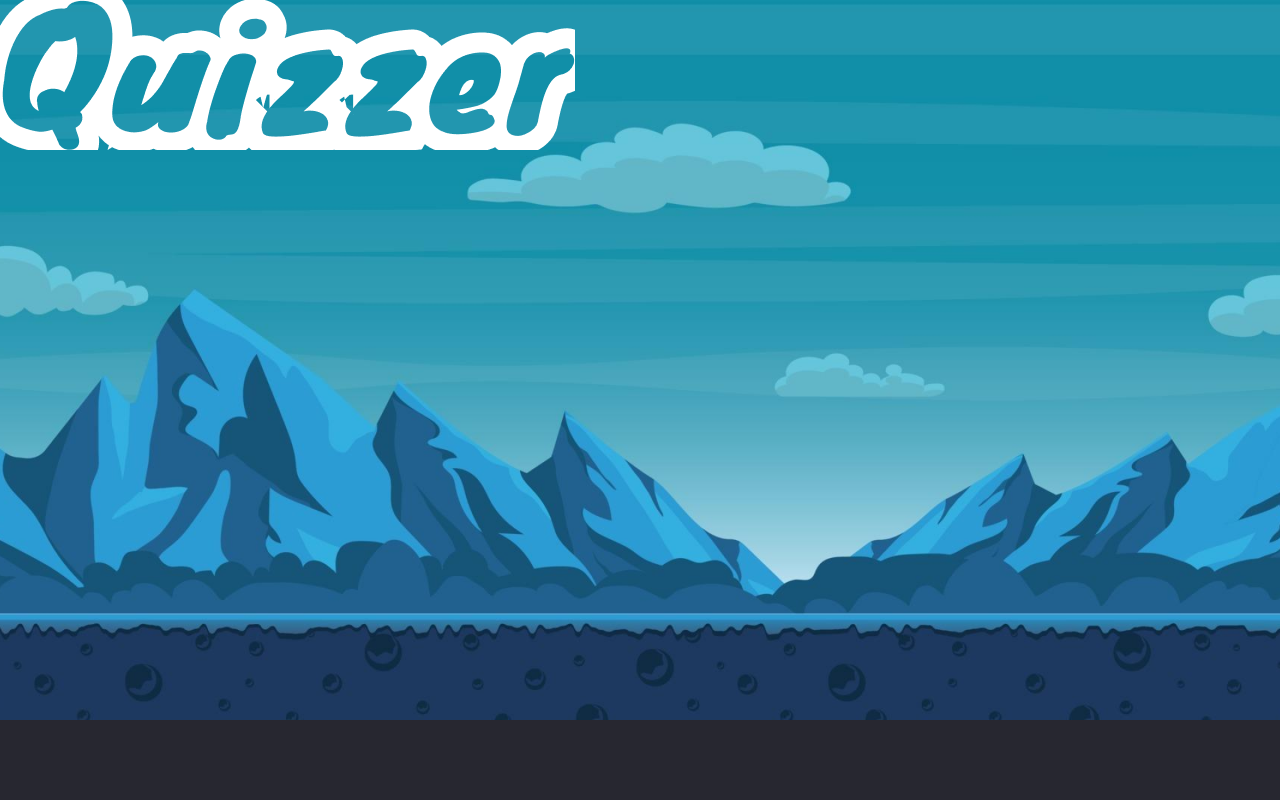
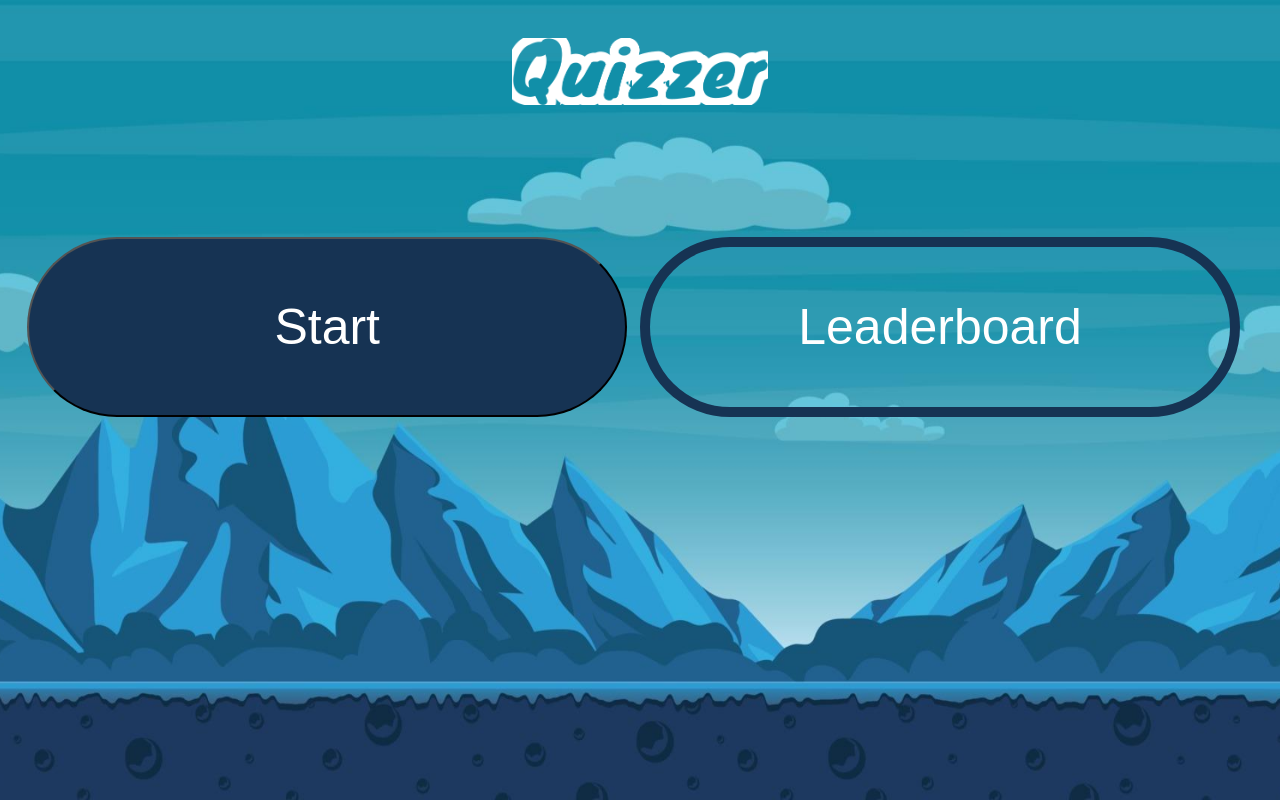
Before and after one commit to soundharsaminathan/quizzer, a React (Create React App) app: page / in a window 1280 px wide. Built offline with nearby package versions, Linux system fonts and the light colour scheme.

Commit message:
main menu page changes

```diff
--- a/src/Pages/Quizzer.js
+++ b/src/Pages/Quizzer.js
@@ -11,6 +11,10 @@ const Quizzer = () => {
                     <img src={imgMainPage} className='main-img'></img>
                     <img src={quizzerText} className='quizzer-text'></img>
                 </div>
+                <div className='btn-container'>
+                    <button>Start</button>
+                    <button className='btn-leaderboard' disabled={true}>Leaderboard</button>
+                </div>
             </div>
         </>
     )
--- a/src/Styles/Quizzer.scss
+++ b/src/Styles/Quizzer.scss
@@ -2,14 +2,36 @@
     .img-container{
        .main-img{
             position: absolute;
-            height: fit-content;
+            height: 100%;
             width: 100%;
        }
        .quizzer-text{
         position: relative;
-        height: fit-content;
-        width: fit-content;
-        bottom: 30%;
+        height: 25%;
+        width: 20%;
+        left: 40%;
+        margin-top: 3%;
        }
     }
+    .btn-container{
+        display: flex;
+        flex-direction: row;
+        justify-content: center;
+        position: relative;
+        z-index: 100px;
+        button{
+            margin-top: 10%;
+            height: 180px;
+            width: 600px;
+            margin-right: 1%;
+            border-radius: 150px;
+            font-size:50px;
+            color: white;
+            background: #163353;
+        }
+        .btn-leaderboard{
+            background-color: transparent;
+            border:#163353 10px solid;
+        }
+    }
 }
```
